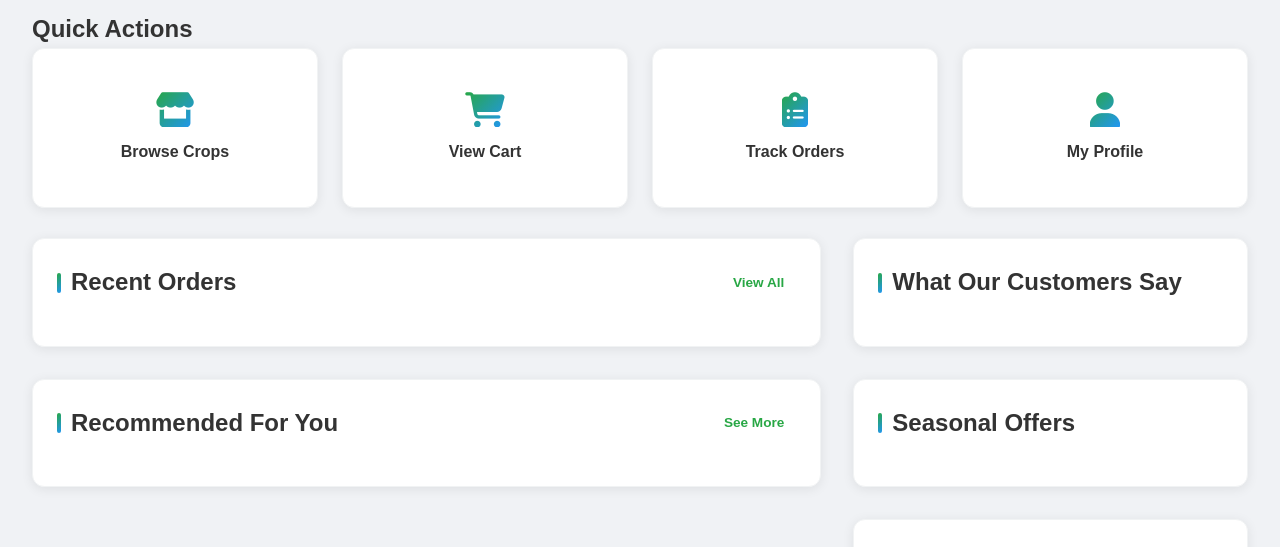
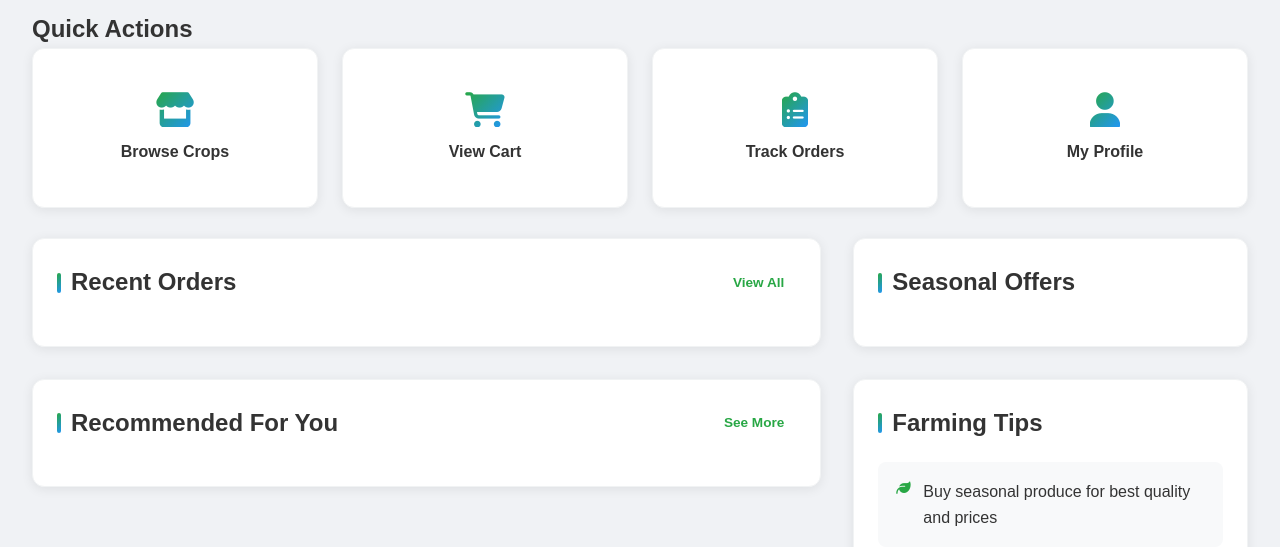
Before and after one commit to pavanyadav0106/farmer-connect, a website with bundled scripts: page customer-dashboard.html in a window 1280 px wide. Shown: the part 572-1119 px from the top of the page. Built offline with nearby package versions, Linux system fonts and the light colour scheme; no server answers.

Commit message:
Update customer-dashboard.html

```diff
--- a/customer-dashboard.html
+++ b/customer-dashboard.html
@@ -149,16 +149,6 @@
       <!-- Right Column -->
       <div class="column">
 
-        <!-- Testimonials -->
-        <section class="testimonials-section">
-          <div class="section-header">
-            <h2>What Our Customers Say</h2>
-          </div>
-          <div class="testimonials-container" id="testimonialsContainer">
-            <!-- Testimonials will be loaded dynamically -->
-          </div>
-        </section>
-
         <!-- Seasonal Offers -->
         <section class="seasonal-offers">
           <div class="section-header">
```
